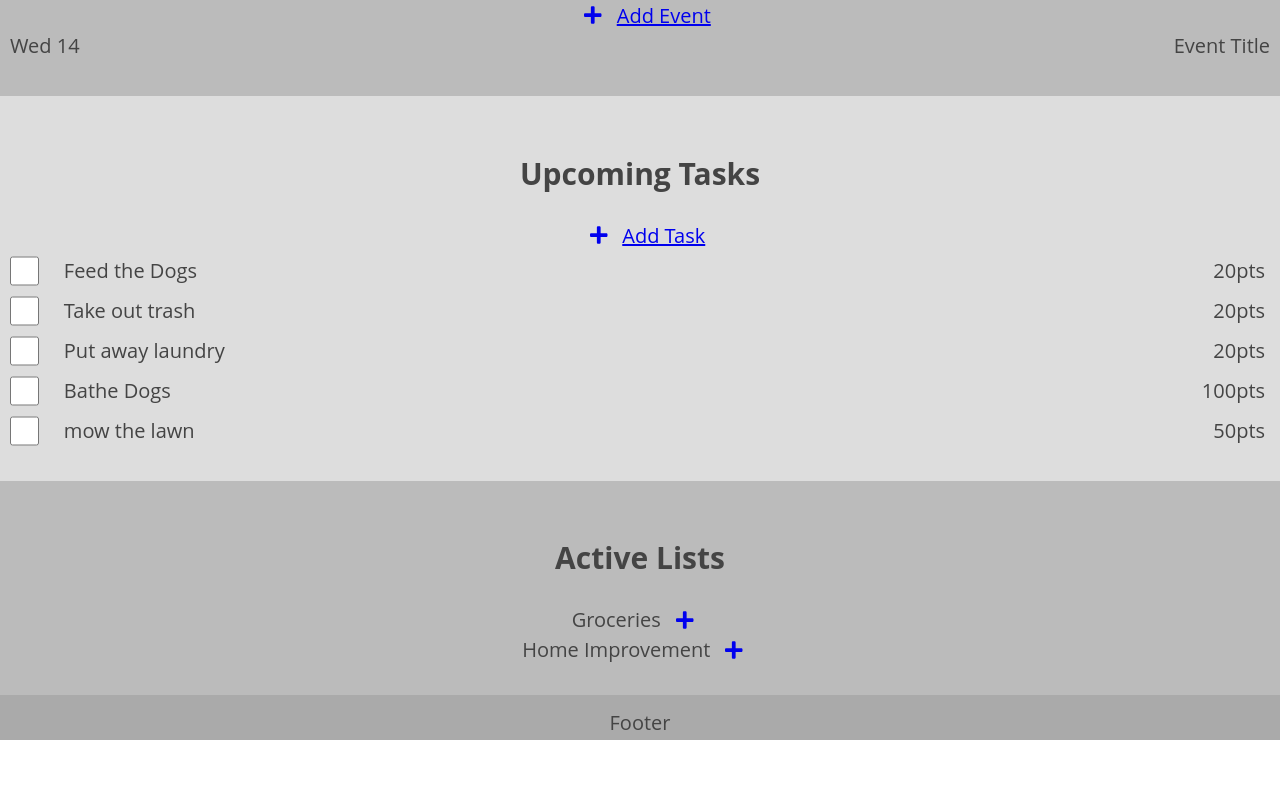
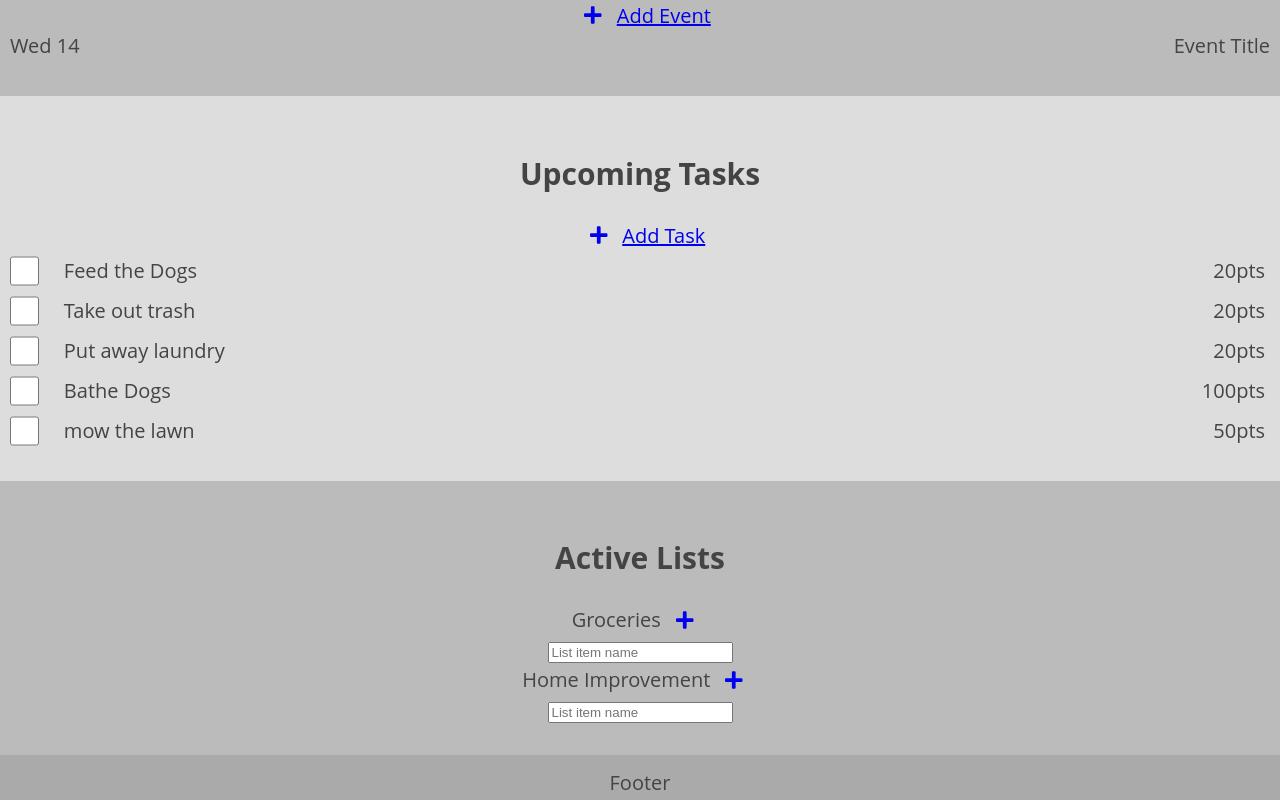
Before and after one commit to bmckenna1982/my-family, a React (Create React App) app: page / in a window 1280 px wide. Shown: the part 311-1111 px from the top of the page. Before the commit the page ends 1051 px from the top, so only its background shows below. Built offline with nearby package versions, Linux system fonts and the light colour scheme.

Commit message:
updated latestLists to add a drop down add to list entry

```diff
--- a/src/Components/latestLists/latestLists.css
+++ b/src/Components/latestLists/latestLists.css
@@ -1,8 +1,13 @@
 .latest-list-container {
   display: flex;
+  flex-direction: column;
   justify-content: center;
   vertical-align: middle;
-  line-height: ;
+}
+
+.latest-list-wrapper {
+  display: flex;
+  justify-content: center;
 }
 
 .icon-plus {
--- a/src/Components/latestLists/latestLists.js
+++ b/src/Components/latestLists/latestLists.js
@@ -2,8 +2,8 @@ import React, { Component } from 'react'
 import AddItemLink from '../addItemLink/addItemLink'
 import AppContext from '../context/appContext'
 
-import { FontAwesomeIcon } from '@fortawesome/react-fontawesome'
-import { faPlus } from '@fortawesome/free-solid-svg-icons'
+// import { FontAwesomeIcon } from '@fortawesome/react-fontawesome'
+// import { faPlus } from '@fortawesome/free-solid-svg-icons'
 
 
 import './latestLists.css'
@@ -23,8 +23,13 @@ class LatestLists extends Component {
         <h2>Active Lists</h2>
         {this.context.lists.map((list, index) => (
           <div key={index} className='latest-list-container'>
-            <div className='grocery-list'>{list.name}</div>
-            <AddItemLink location='/add-list-item' />
+            <div className='latest-list-wrapper'>
+              <div className='grocery-list'>{list.name}</div>
+              <AddItemLink location='/add-list-item' />
+            </div>
+            <div className='list-input'>
+              <input type='text' name='list-input-title' id='list-input-title' placeholder='List item name' />
+            </div>
           </div>
         ))}
       </section>
```
